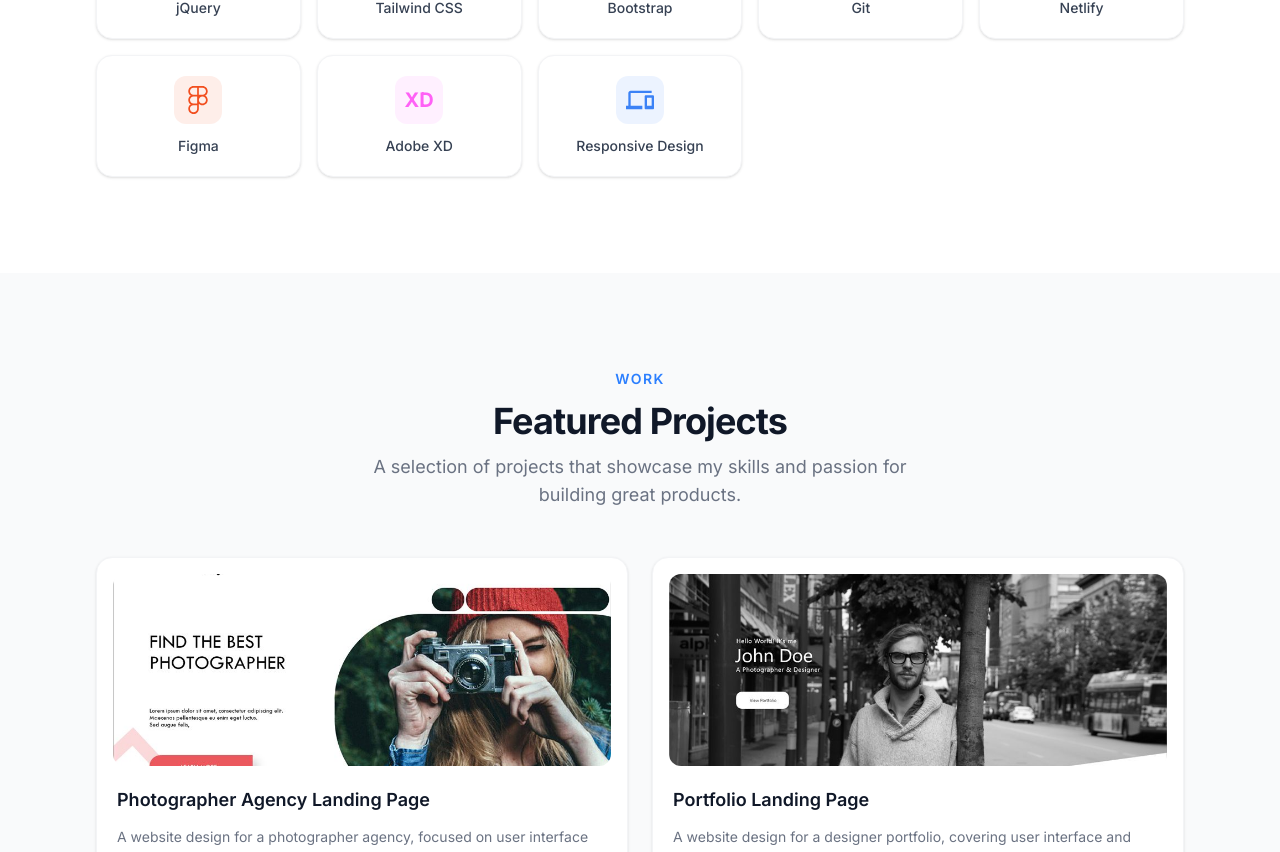
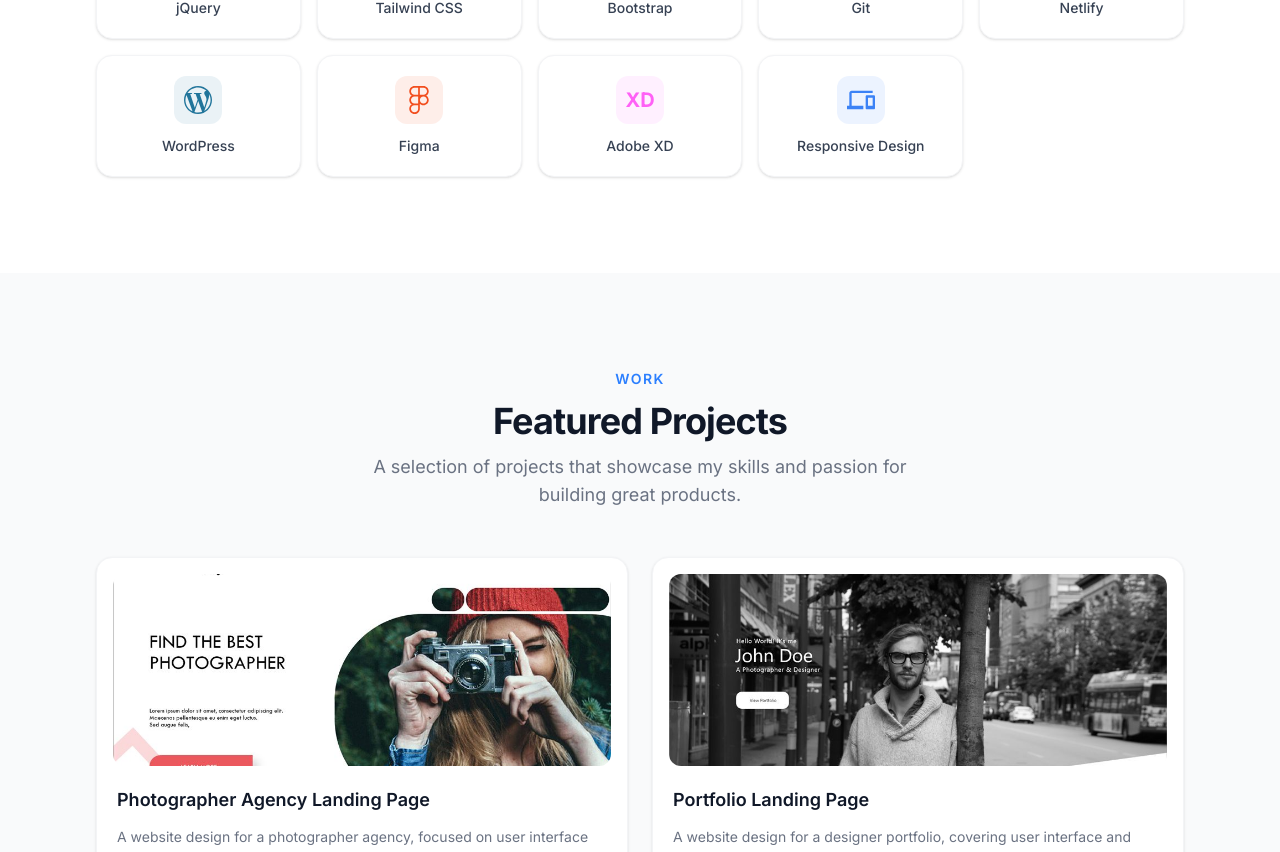
Before and after one commit to izwanrusli/zwannsite, a React (Vite) app: page / in a window 1280 px wide. Shown: the part 1860-2712 px from the top of the page. Built offline with nearby package versions, Linux system fonts and the light colour scheme.

Commit message:
feat: add WordPress to skills

```diff
--- a/src/components/SkillCard.jsx
+++ b/src/components/SkillCard.jsx
@@ -4,7 +4,7 @@ import {
 } from 'react-icons/di';
 import {
   SiJavascript, SiReact, SiTailwindcss, SiBootstrap, SiJquery, SiGit, SiNetlify, SiRubyonrails,
-  SiFigma,
+  SiFigma, SiWordpress,
 } from 'react-icons/si';
 import { MdDevices } from 'react-icons/md';
 
@@ -12,7 +12,7 @@ import { MdDevices } from 'react-icons/md';
 const ICON_REGISTRY = {
   DiHtml5, DiCss3,
   SiJavascript, SiReact, SiTailwindcss, SiBootstrap, SiJquery, SiGit, SiNetlify, SiRubyonrails,
-  SiFigma,
+  SiFigma, SiWordpress,
   MdDevices,
 };
 
--- a/src/data/skills.js
+++ b/src/data/skills.js
@@ -13,6 +13,7 @@ const skills = [
   { id: 8,  label: 'Bootstrap',       iconLib: 'Si', iconName: 'SiBootstrap',     color: '#7952B3' },
   { id: 9,  label: 'Git',             iconLib: 'Si', iconName: 'SiGit',           color: '#F05032' },
   { id: 10,  label: 'Netlify',         iconLib: 'Si', iconName: 'SiNetlify',       color: '#00C7B7' },
+  { id: 14, label: 'WordPress',       iconLib: 'Si', iconName: 'SiWordpress',     color: '#21759B' },
   { id: 11, label: 'Figma',           iconLib: 'Si', iconName: 'SiFigma',         color: '#F24E1E' },
   { id: 12, label: 'Adobe XD',        iconLib: 'Si', iconName: 'SiAdobexd',       color: '#FF61F6', fallbackText: 'XD' },
   { id: 13, label: 'Responsive Design', iconLib: 'Md', iconName: 'MdDevices',     color: '#3B82F6' },
```
